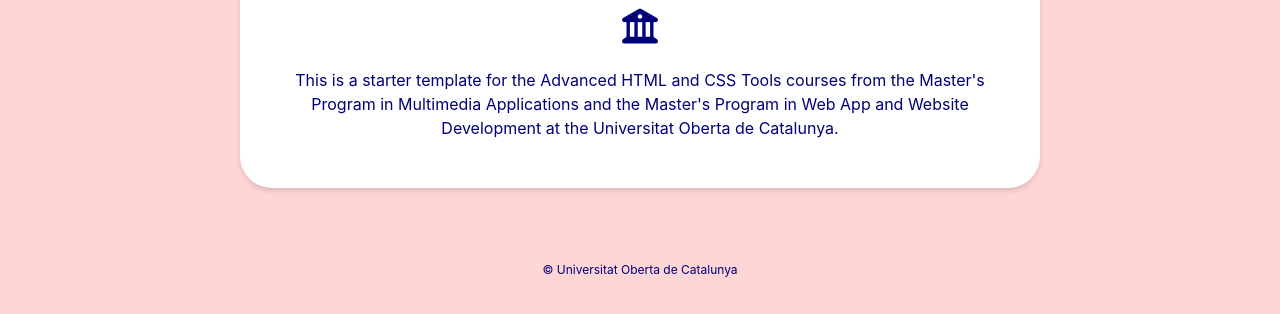
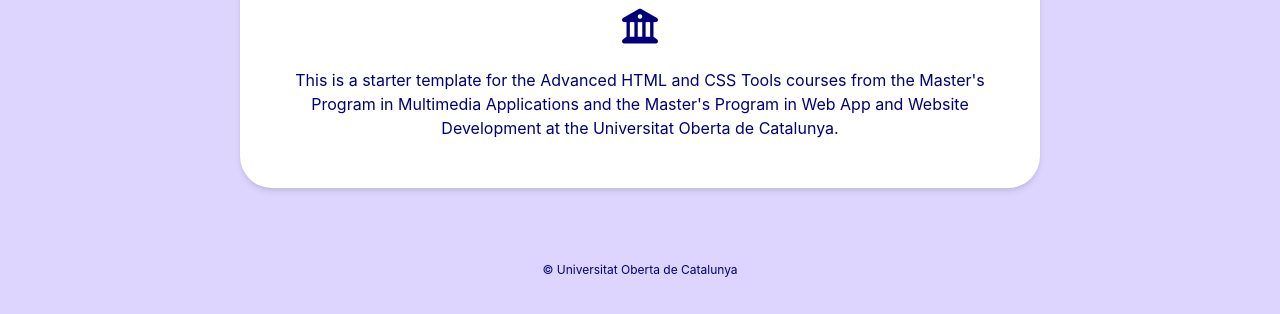
Before and after one commit to RobertUoc/uocboilerplate, a website built with Parcel: page src/index.html in a window 1280 px wide. Shown: the part 486-800 px from the top of the page. Built offline with nearby package versions, Linux system fonts and the light colour scheme.

Commit message:
canvi color

```diff
--- a/src/assets/styles/_variables.scss
+++ b/src/assets/styles/_variables.scss
@@ -6,7 +6,7 @@
 $font-family-serif: "Georgia", "Times New Roman", serif;
 
 $uoc-corporate: #000078;
-$uoc-masterbrand: #ff7373;
+$uoc-masterbrand: #9173ff;
 $uoc-bg: color.scale($uoc-masterbrand, $lightness: 70%);
 
 $mqMinWidth: 420px;
```
